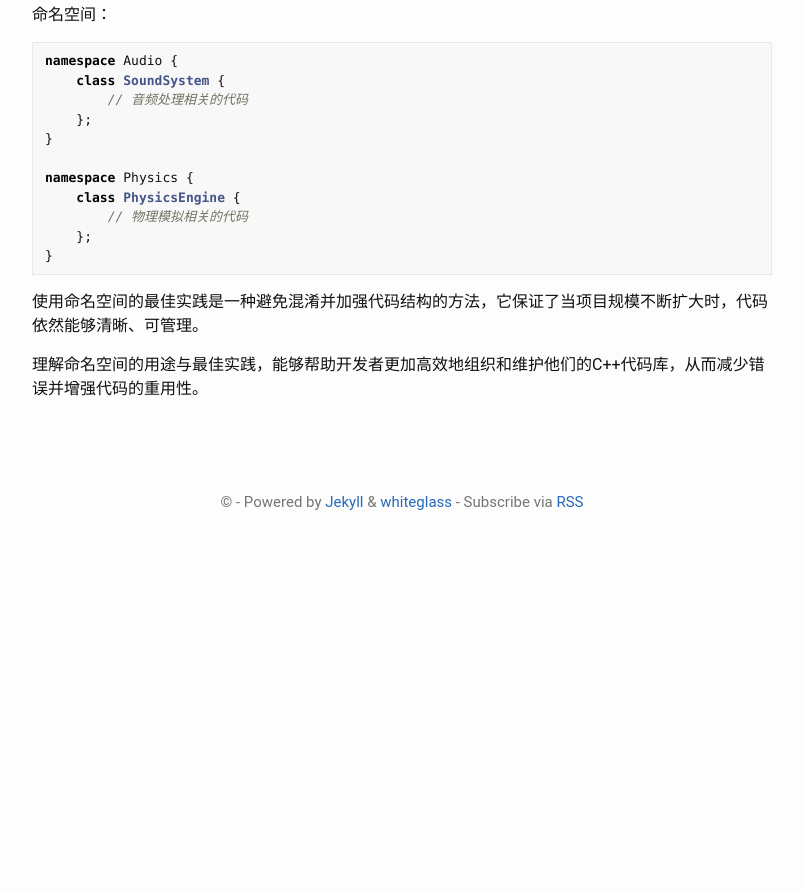
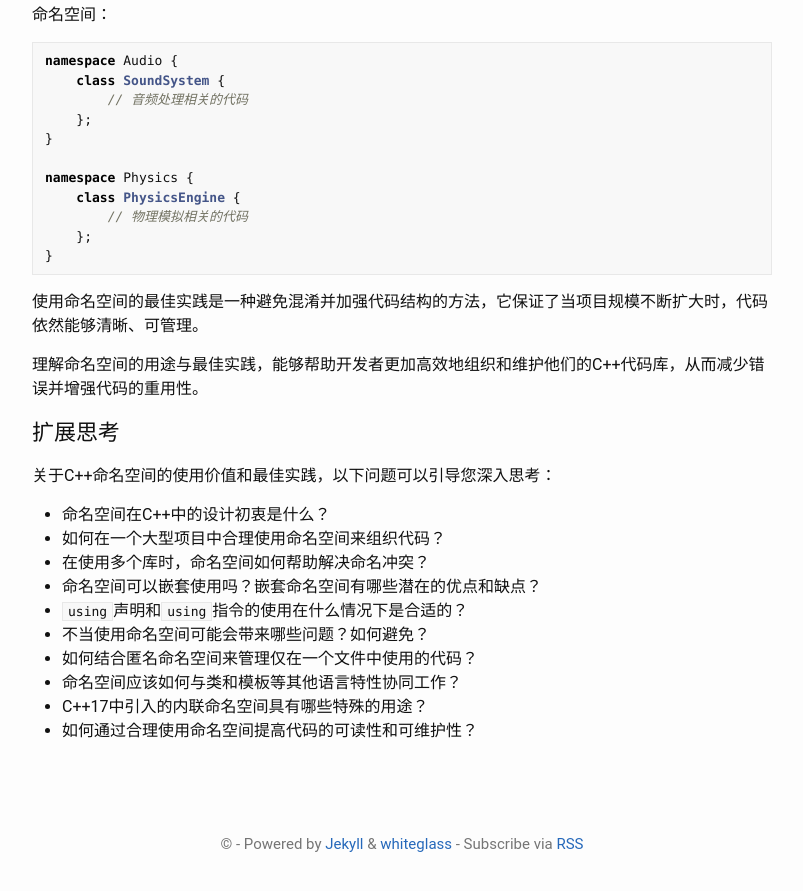
Before and after one commit to talkincode/ToughNotes, a Jekyll site: the page built from _posts/2024-03-21-Cpp-Namespace-Demystified.md, in a window 1280 px wide and 900 px high, scrolled down 3173 px. Shown: the top 891 px of the window, without its empty margins (238-1041 px from the left). Built offline with Jekyll 4.4.1, drawn with Linux system fonts in a browser that asks for light colours; before the commit the page ends 3731 px from its top, so only the background shows below that.

Commit message:
更新Cpp命名空间文章，添加了关于命名空间的最佳实践和扩展思考部分。

```diff
--- a/_posts/2024-03-21-Cpp-Namespace-Demystified.md
+++ b/_posts/2024-03-21-Cpp-Namespace-Demystified.md
@@ -140,3 +140,19 @@ namespace Physics {
 使用命名空间的最佳实践是一种避免混淆并加强代码结构的方法，它保证了当项目规模不断扩大时，代码依然能够清晰、可管理。
 
 理解命名空间的用途与最佳实践，能够帮助开发者更加高效地组织和维护他们的C++代码库，从而减少错误并增强代码的重用性。
+
+
+## 扩展思考
+
+关于C++命名空间的使用价值和最佳实践，以下问题可以引导您深入思考：
+
+- 命名空间在C++中的设计初衷是什么？
+- 如何在一个大型项目中合理使用命名空间来组织代码？
+- 在使用多个库时，命名空间如何帮助解决命名冲突？
+- 命名空间可以嵌套使用吗？嵌套命名空间有哪些潜在的优点和缺点？
+- `using`声明和`using`指令的使用在什么情况下是合适的？
+- 不当使用命名空间可能会带来哪些问题？如何避免？
+- 如何结合匿名命名空间来管理仅在一个文件中使用的代码？
+- 命名空间应该如何与类和模板等其他语言特性协同工作？
+- C++17中引入的内联命名空间具有哪些特殊的用途？
+- 如何通过合理使用命名空间提高代码的可读性和可维护性？
```
